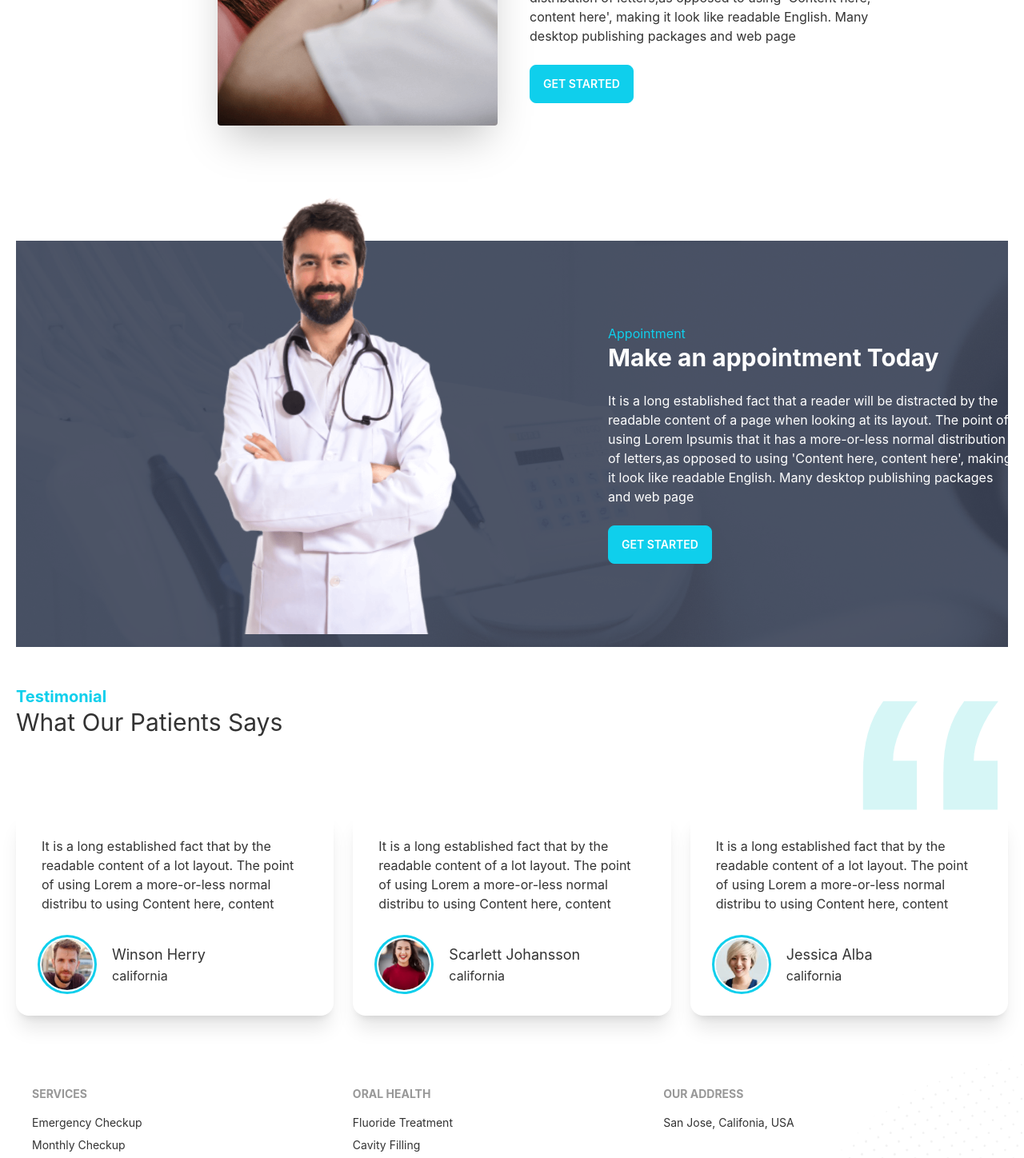
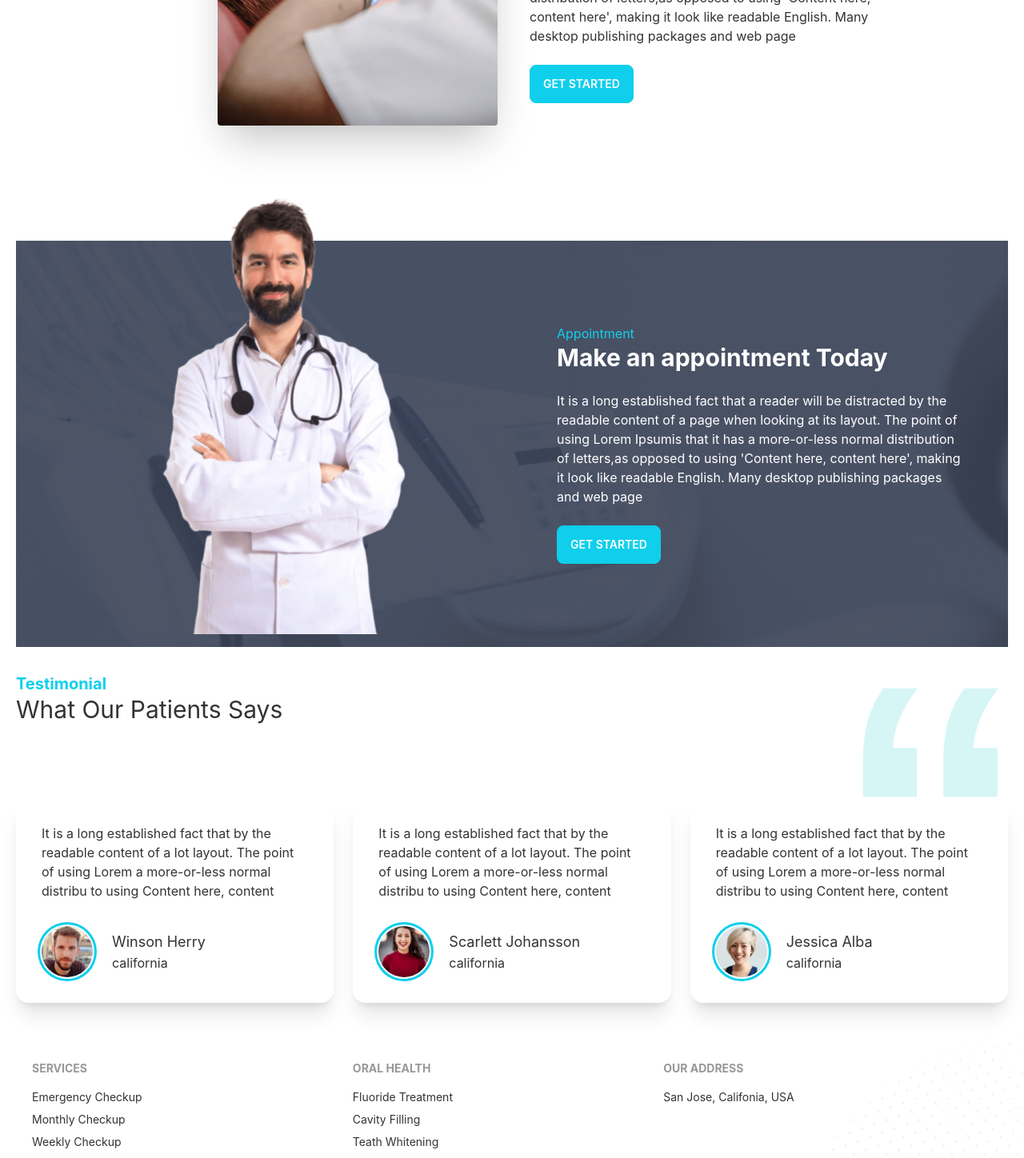
Before and after one commit to Abu-Saleh-Rony/doctors-portal-client-site, a React (Create React App) app: page / in a window 1280 px wide. Shown: the part 1455-2903 px from the top of the page at 80% size. Built offline with nearby package versions, Linux system fonts and the light colour scheme.

Commit message:
added Correction MakeAppointment

```diff
--- a/src/pages/Home/Home/Makeappointment/Makeappointment.js
+++ b/src/pages/Home/Home/Makeappointment/Makeappointment.js
@@ -5,9 +5,9 @@ import appointment from '../../../../assets/images/appointment.png';
 const Makeappointment = () => {
     return (
         <section className='mt-32' style={{ background: `url(${appointment})` }}>
-            <div className="hero mt-10 mx-16">
+            <div className="hero">
                 <div className="hero-content flex-col lg:flex-row">
-                    <img src={doctor} alt='' className=" -mt-32 w-1/2 rounded" />
+                    <img src={doctor} alt='' className="-mt-32 hidden md:block lg:w-1/2 rounded-lg " />
                     <div className='mx-10'>
                         <h2 className='text-primary'>Appointment</h2>
                         <h1 className="text-3xl font-bold text-white">Make an appointment Today</h1>
--- a/src/pages/Home/Home/Testimonial/Testimonials.js
+++ b/src/pages/Home/Home/Testimonial/Testimonials.js
@@ -35,7 +35,7 @@ const Testimonials = () => {
             location: 'california',
         }]
     return (
-        <section className='my-12'>
+        <section className='my-8'>
             <div className='flex justify-between'>
                 <div>
                     <h4 className="text-xl text-primary font-bold">Testimonial</h4>
```
